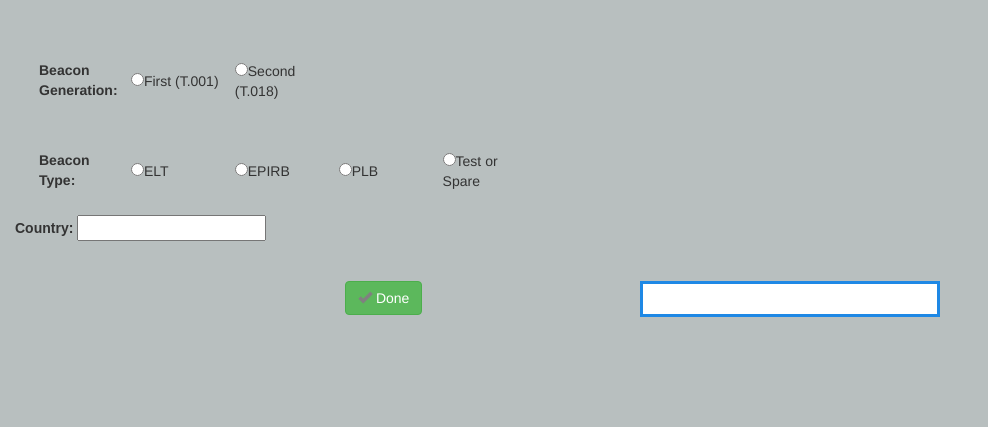
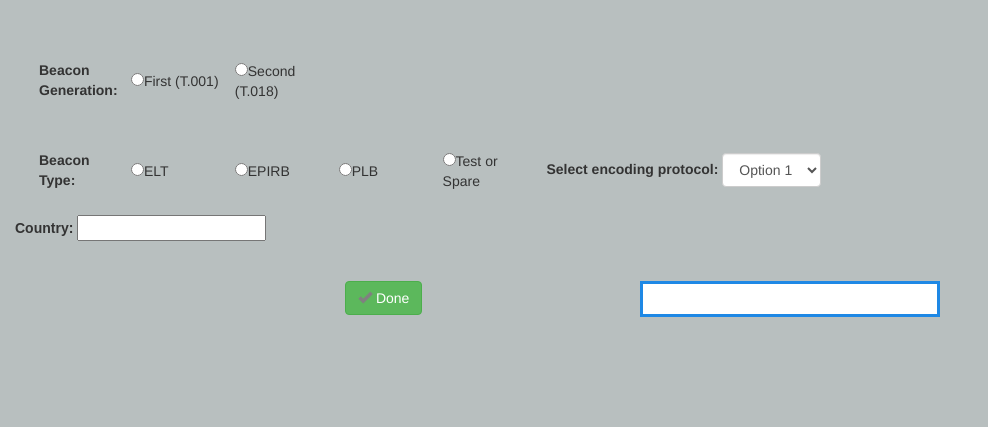
Before and after one commit to caronoff/beacondecode_aws, a Flask app: page /encodehex in a window 1280 px wide. Shown: the top 427 px of the page, without its empty margins (0-988 px from the left). Run offline with Flask 2, Linux system fonts and the light colour scheme; some libraries are stand-ins or nearby versions.

Commit message:
footer relative

```diff
--- a/templates/encodehex.html
+++ b/templates/encodehex.html
@@ -63,7 +63,13 @@
       </div>
     </div>
 
+      <label for="protocol">Select encoding protocol:</label>
+                        <select id="protocol" name="protocol" class="form-control">
 
+                              <option value="001">Mustard</option>
+                              <option value="010">Ketchup</option>
+                              <option value="011">Relish</option>
+                            </select>
 
 
     <input type="text" style="visibility: hidden" name="country" id="ctry">
@@ -88,18 +94,10 @@
                     <div class="panel-heading">First-generation beacon identification:</div>
 
                     <div class="panel-body">
-                        <label for="protocol">Select encoding protocol:</label>
-                        <select id="protocol" name="protocol" class="form-control">
-
-                              <option value="001">Mustard</option>
-                              <option value="010">Ketchup</option>
-                              <option value="011">Relish</option>
-                            </select>
                       <label for="input1">Input for first gen:</label>
                       <input type="text" class="form-control" name="input1" id="input1">
                     </div>
                 </div>
-
                 <div id="2" style="display: none;" class="panel panel-default">
                     <div class="panel-heading">Second-generation beacon identification</div>
                     <div class="panel-body">
```
